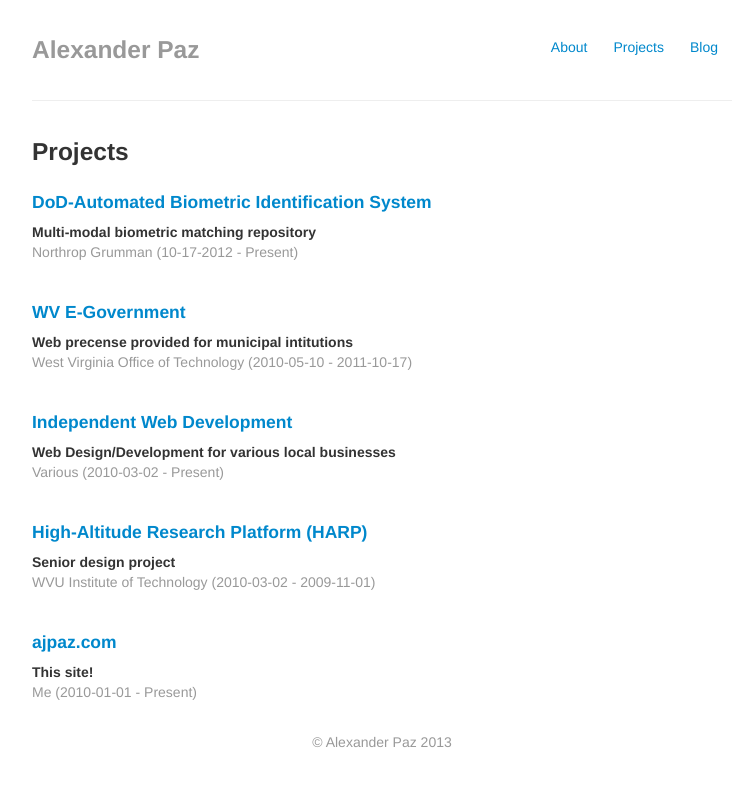
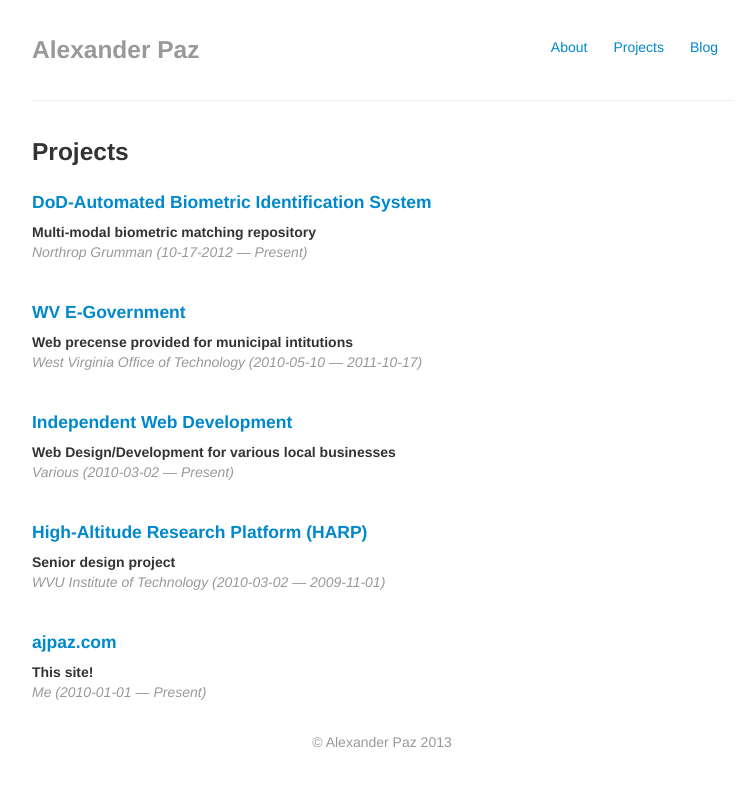
Before and after one commit to alexjpaz/alexjpaz.github.com, a Jekyll site: the page built from projects/index.html, in a window 1280 px wide. Shown: the top 786 px of the page, without its empty margins (258-1007 px from the left). Built offline with Jekyll 4.4.1, drawn with Linux system fonts in a browser that asks for light colours.

Commit message:
Replace <emp> -> <em> (what was I thinking?)

```diff
--- a/_layouts/project.html
+++ b/_layouts/project.html
@@ -5,7 +5,7 @@ pager-simple: lol
 
 <h4>{{ page.title }}</h4>
 <strong>{{ page.project-description }}</strong>
-<p class='muted'><em>{{ page.project-company }} ({{ page.project-date-start }} - {{ page.project-date-end }})</em></p>
+<p class='muted'><em>{{ page.project-company }} ({{ page.project-date-start }} &mdash; {{ page.project-date-end }})</em></p>
 
 {{ content }}
 
--- a/projects/index.html
+++ b/projects/index.html
@@ -16,7 +16,7 @@ subtitle: Latest blog posts
 				<article id='{{ post.id }}'>
 					<h4><a href='{{ post.url }}'>{{ post.title }}</a></h4>
 					<strong>{{ post.project-description }}</strong>
-					<p class='muted'>{{ post.project-company }} <emp>({{ post.project-date-start }} - {{ post.project-date-end }})</emp></p>
+					<p class='muted'><em>{{ post.project-company }} ({{ post.project-date-start }} &mdash; {{ post.project-date-end }})</em></p>
 				</article>
 			</div>
 		</div>
```
